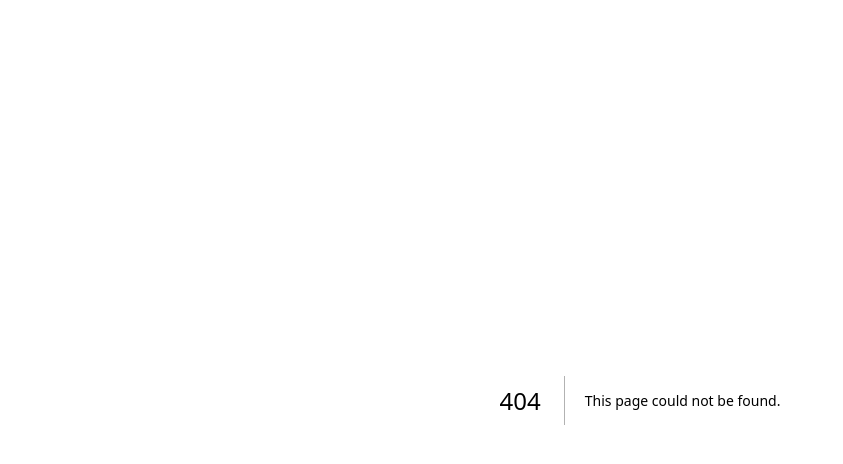
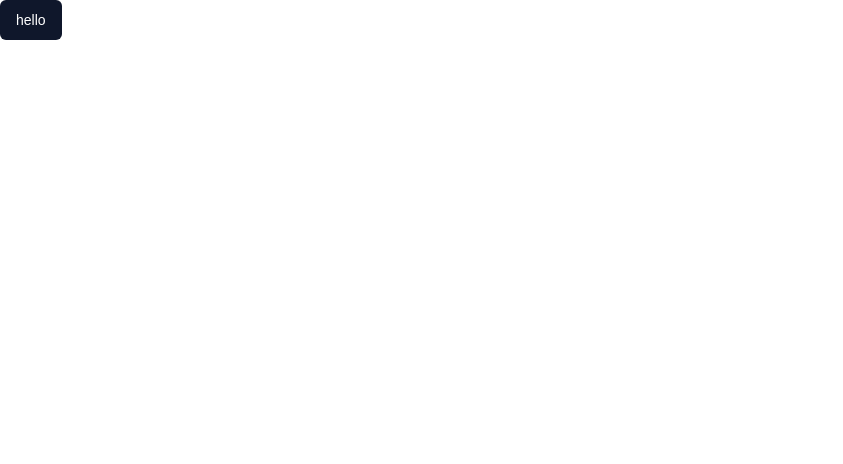
Before and after one commit to NimrodShefi/PrivateMessagingApp, a Next.js app: page /dashboard in a window 1280 px wide. Before the commit this address had no page. Shown: the top 464 px of the page, without its empty margins (0-843 px from the left). Built offline with nearby package versions, Linux system fonts and the light colour scheme.

Commit message:
creating a reusable button component with dependencies allowing for different css based on parameters with utils cleaning the css so it is consitent and not repetative

```diff
--- a/package.json
+++ b/package.json
@@ -9,10 +9,14 @@
     "lint": "next lint"
   },
   "dependencies": {
+    "class-variance-authority": "^0.7.1",
+    "clsx": "^2.1.1",
+    "lucide-react": "^0.509.0",
     "next": "15.3.2",
     "postcss": "^8.5.3",
     "react": "^19.0.0",
-    "react-dom": "^19.0.0"
+    "react-dom": "^19.0.0",
+    "tailwind-merge": "^3.2.0"
   },
   "devDependencies": {
     "@eslint/eslintrc": "^3",
--- /dev/null
+++ b/src/app/dashboard/page.tsx
@@ -0,0 +1,14 @@
+import Button from "@/components/ui/Button";
+import React, { FC } from "react";
+
+interface pageProps {}
+
+const page: FC<pageProps> = ({}) => {
+  return (
+    <div>
+      <Button>hello</Button>
+    </div>
+  );
+};
+
+export default page;
--- /dev/null
+++ b/src/components/ui/Button.tsx
@@ -0,0 +1,53 @@
+import { cn } from "@/lib/utils";
+import { cva, VariantProps } from "class-variance-authority";
+import { Loader2 } from "lucide-react";
+import { ButtonHTMLAttributes, FC } from "react";
+
+const buttonVariant = cva(
+  "active:sacle-95 inline-flex items-center rounded-md text-sm font-medium transition-color focus:outline-non focus:ring-2 focus:ring-slate-400 focus: ring-offset-2 disbaled:opactiy-50 disabled:pointer-events-none",
+  {
+    variants: {
+      variant: {
+        default: "bg-slate-900 text-white hover:bg-slate-800",
+        ghost: "bg-transparent hover:text-slate-900 hover:bg-slate-200",
+      },
+      size: {
+        default: "h-10 py-2 px-4",
+        sm: "h-9 px-2",
+        lg: "h-11 px-8",
+      },
+    },
+    defaultVariants: {
+      variant: "default",
+      size: "default",
+    },
+  }
+);
+
+export interface ButtonProps
+  extends ButtonHTMLAttributes<HTMLButtonElement>,
+    VariantProps<typeof buttonVariant> {
+  isLoading?: boolean;
+}
+
+const Button: FC<ButtonProps> = ({
+  className,
+  children,
+  variant,
+  isLoading,
+  size,
+  ...props
+}) => {
+  return (
+    <button
+      className={cn(buttonVariant({ variant, size, className }))}
+      disabled={isLoading}
+      {...props}
+    >
+      {isLoading ? <Loader2 className="mr-2 h-4 w-4 animate-spin" /> : null}
+      {children}
+    </button>
+  );
+};
+
+export default Button;
--- /dev/null
+++ b/src/lib/utils.ts
@@ -0,0 +1,7 @@
+import clsx from "clsx";
+import { ClassValue } from "clsx";
+import { twMerge } from "tailwind-merge";
+
+export function cn(...inputs: ClassValue[]) {
+  return twMerge(clsx(inputs));
+}
```
Also changed, not shown: 1 other file (tests, documents, lock files or other folders).
